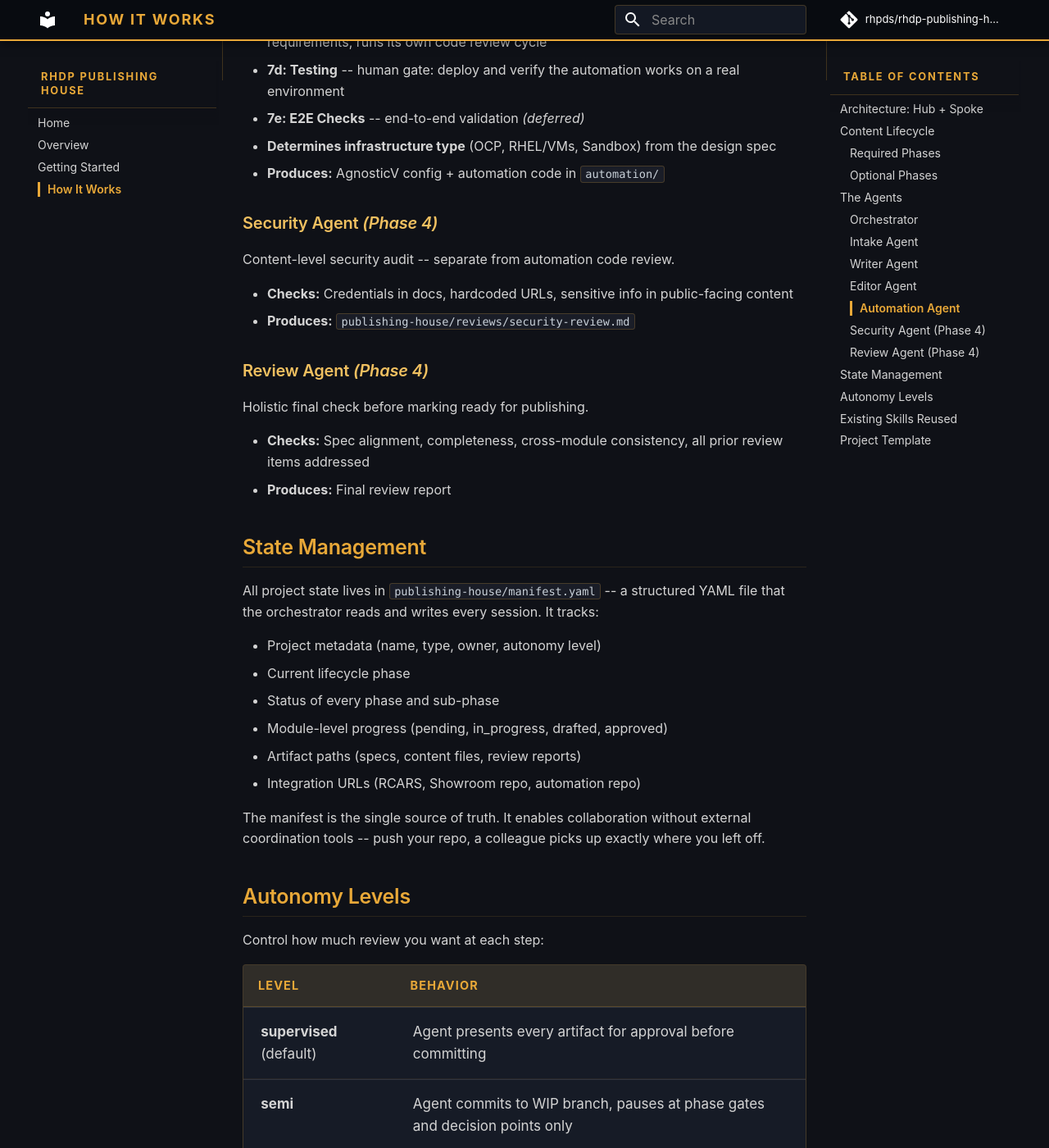
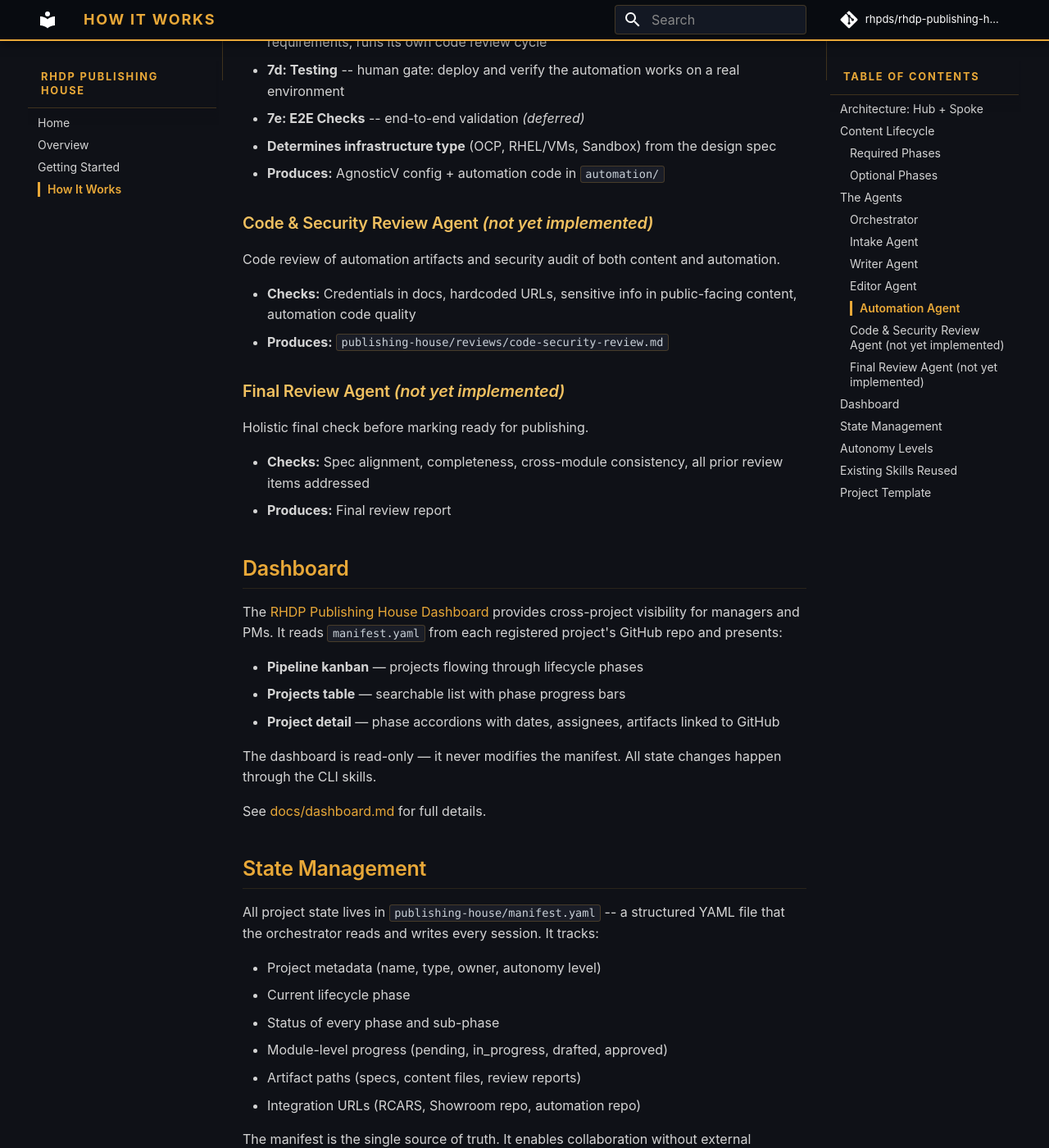
Before and after one commit to treddy08/rhdp-publishing-house, an MkDocs documentation site: the page built from docs/how-it-works.md, in a window 1280 px wide and 1400 px high, scrolled down 3924 px. Shown: the whole window at 82% size. Built offline with MkDocs 1.6.1 and Material for MkDocs 9.7.7, drawn with Linux system fonts in a browser that asks for light colours; comment, search, counter and statistics services are not loaded.

Commit message:
Add dashboard docs, fix phase naming, update cross-references
- New docs/dashboard.md — architecture, manifest requirements, deployment
- README: add Dashboard section, fix Phase 4 → not yet implemented,
  rename Security Review → Code & Security Review in lifecycle
- how-it-works: add Dashboard section, fix phase naming
- executive-summary: add Cross-Project Visibility section, update status
- PH-COMMON-RULES: fix template repo path

Co-Authored-By: Claude Sonnet 4.6 (1M context) <noreply@anthropic.com>

```diff
--- a/docs/how-it-works.md
+++ b/docs/how-it-works.md
@@ -103,19 +103,31 @@ Creates AgnosticV catalog configuration and environment automation.
 - **Determines infrastructure type** (OCP, RHEL/VMs, Sandbox) from the design spec
 - **Produces:** AgnosticV config + automation code in `automation/`
 
-### Security Agent *(Phase 4)*
+### Code & Security Review Agent *(not yet implemented)*
 
-Content-level security audit -- separate from automation code review.
+Code review of automation artifacts and security audit of both content and automation.
 
-- **Checks:** Credentials in docs, hardcoded URLs, sensitive info in public-facing content
-- **Produces:** `publishing-house/reviews/security-review.md`
+- **Checks:** Credentials in docs, hardcoded URLs, sensitive info in public-facing content, automation code quality
+- **Produces:** `publishing-house/reviews/code-security-review.md`
 
-### Review Agent *(Phase 4)*
+### Final Review Agent *(not yet implemented)*
 
 Holistic final check before marking ready for publishing.
 
 - **Checks:** Spec alignment, completeness, cross-module consistency, all prior review items addressed
 - **Produces:** Final review report
+
+## Dashboard
+
+The [RHDP Publishing House Dashboard](https://github.com/rhpds/rhdp-publishing-house-dashboard) provides cross-project visibility for managers and PMs. It reads `manifest.yaml` from each registered project's GitHub repo and presents:
+
+- **Pipeline kanban** — projects flowing through lifecycle phases
+- **Projects table** — searchable list with phase progress bars
+- **Project detail** — phase accordions with dates, assignees, artifacts linked to GitHub
+
+The dashboard is read-only — it never modifies the manifest. All state changes happen through the CLI skills.
+
+See [docs/dashboard.md](dashboard.md) for full details.
 
 ## State Management
 
```
Also changed, not shown: README.md (+9 -3 lines), docs/PH-COMMON-RULES.md (+1 -1 lines), docs/dashboard.md (added, +92 -0 lines), docs/executive-summary.md (+10 -5 lines).
